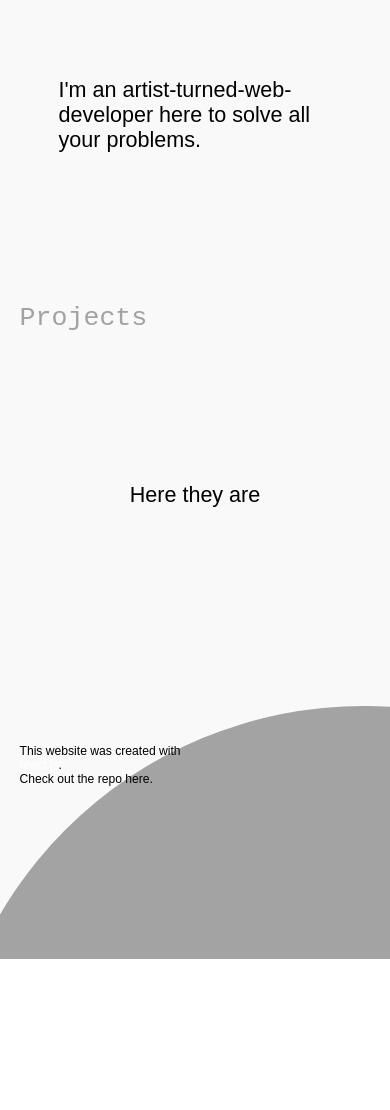
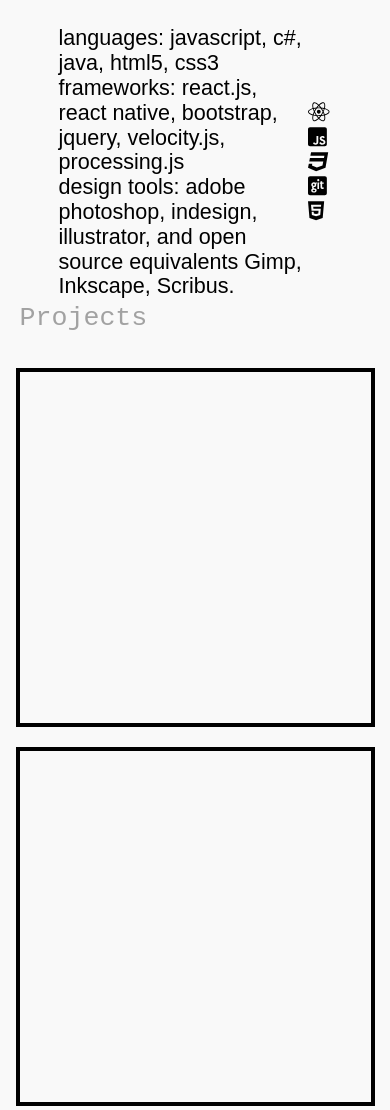
Before and after one commit to eeooee/circle-react-portfolio, a React app: page / in a window 390 px wide. Shown: the part 1404-2514 px from the top of the page. Before the commit the page ends 2363 px from the top, so only its background shows below. Built offline with nearby package versions, Linux system fonts and the light colour scheme; a web font is replaced by a local one.

Commit message:
Added responsive square photo components

```diff
--- a/public/index.html
+++ b/public/index.html
@@ -11,6 +11,7 @@
     <link rel="manifest" href="%PUBLIC_URL%/manifest.json">
     <link rel="shortcut icon" href="%PUBLIC_URL%/favicon.ico">
     <link href="https://fonts.googleapis.com/css?family=Overpass+Mono:300,400|Khula:300" rel="stylesheet">
+    <script defer src="https://use.fontawesome.com/releases/v5.0.6/js/all.js"></script>
     <!--
       Notice the use of %PUBLIC_URL% in the tags above.
       It will be replaced with the URL of the `public` folder during the build.
--- a/src/components/Header.js
+++ b/src/components/Header.js
@@ -63,12 +63,12 @@ hamburgerIcon = () => {
 toggleOpen = (e) => {
 
 if(this.state.menuOpen){
+  this.setState({circleClass:'circle transform '});
   this.setState({menuOpen:false});
-  this.setState({circleClass:'circle transform '});
 }
 else{
+  this.setState({circleClass:'circle transform transform-active'});
   this.setState({menuOpen:true});
-  this.setState({circleClass:'circle transform transform-active'});
 }
 }
 
--- a/src/components/styles.css
+++ b/src/components/styles.css
@@ -76,7 +76,7 @@ a{
     width:50%;
 }
 
-@media only screen and (max-device-width: 768px) {
+@media only screen and (max-device-width: 1024px) {
 
 .transform-active{
     top: 0;
@@ -85,8 +85,13 @@ a{
     height: 120vh;
 }
 
+#footerCirclecontainer{
+    height:15vh;
+}
 #footerCircle{
     left: -60%;
 }
 
+
+
 }
--- a/src/containers/Skills.js
+++ b/src/containers/Skills.js
@@ -7,7 +7,20 @@ const Skills = () => (
   <div id ="skillsContainer">
        <h2>Skills</h2>
        <div className="innerText">
-       <p >I'm an artist-turned-web-developer here to solve all your problems. </p>
+
+       <p>
+        languages: javascript, c#, java, html5, css3
+        <br/>
+        frameworks: react.js, react native, bootstrap, jquery, velocity.js, processing.js
+
+        <br/>
+        design tools: adobe photoshop, indesign, illustrator, and open source equivalents Gimp, Inkscape, Scribus.
+       </p>
+       <p> <i class="fab fa-react"></i>
+       <i class="fab fa-js-square"></i>
+       <i class="fab fa-css3"></i>
+       <i class="fab fa-git-square"></i>
+       <i class="fab fa-html5"></i></p>
        </div>
       </div>
 
--- a/src/containers/projects/ProjectContainer.js
+++ b/src/containers/projects/ProjectContainer.js
@@ -5,8 +5,8 @@ import '../styles.css';
 const ProjectContainer = () => (
   <div id="projectContainer">
        <h2>Projects</h2>
-       <div className = "innerText">
-       <p >Here they are </p>
+       <div className = "imageHolder">
+       <div className ="squareImageContainer" id="imageLeft"></div><div className ="squareImageContainer" id="imageRight"></div>
        </div>
       </div>
 
--- a/src/containers/styles.css
+++ b/src/containers/styles.css
@@ -19,9 +19,38 @@
 
     display:flex;
     flex-direction: column;
-    height:50vh;
     width: 100%;
     background-color:#F9F9F9;
+}
+
+.imageHolder{
+
+display:flex;
+flex-direction: row;
+justify-content: space-between;
+padding:20vh 20vh 0vh 20vh;
+}
+
+.squareImageContainer{
+    width:45%;
+}
+
+.squareImageContainer:after{
+
+  content: "";
+  display: block;
+  padding-bottom: 100%;
+}
+#imageLeft{
+
+margin-bottom:10vh;
+border:4px solid black;
+
+}
+
+#imageRight{
+margin-top:10vh;
+border:4px solid black;
 }
 
 h1{
@@ -56,3 +85,26 @@ p{
       padding:15%;
 
 }
+
+
+@media only screen and (max-device-width: 1024px) {
+.imageHolder{
+    flex-direction: column;
+    padding: 10vh 0 0 0;
+    align-items: center;
+}
+
+.squareImageContainer{
+    width: 90%;
+}
+#imageLeft{
+
+margin-bottom:5%;
+
+}
+
+#imageRight{
+margin-bottom:5%;
+margin-top: 0;
+}
+}
```
